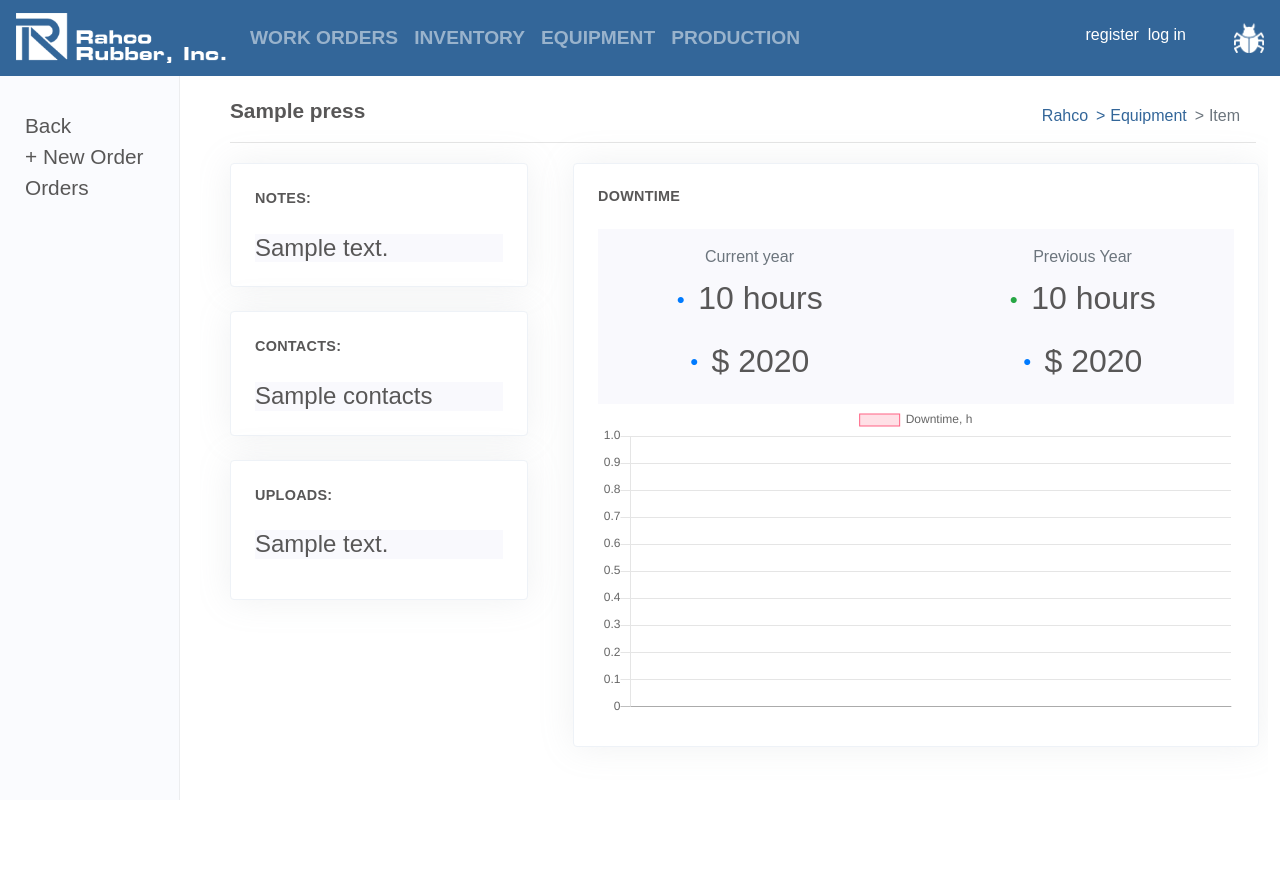
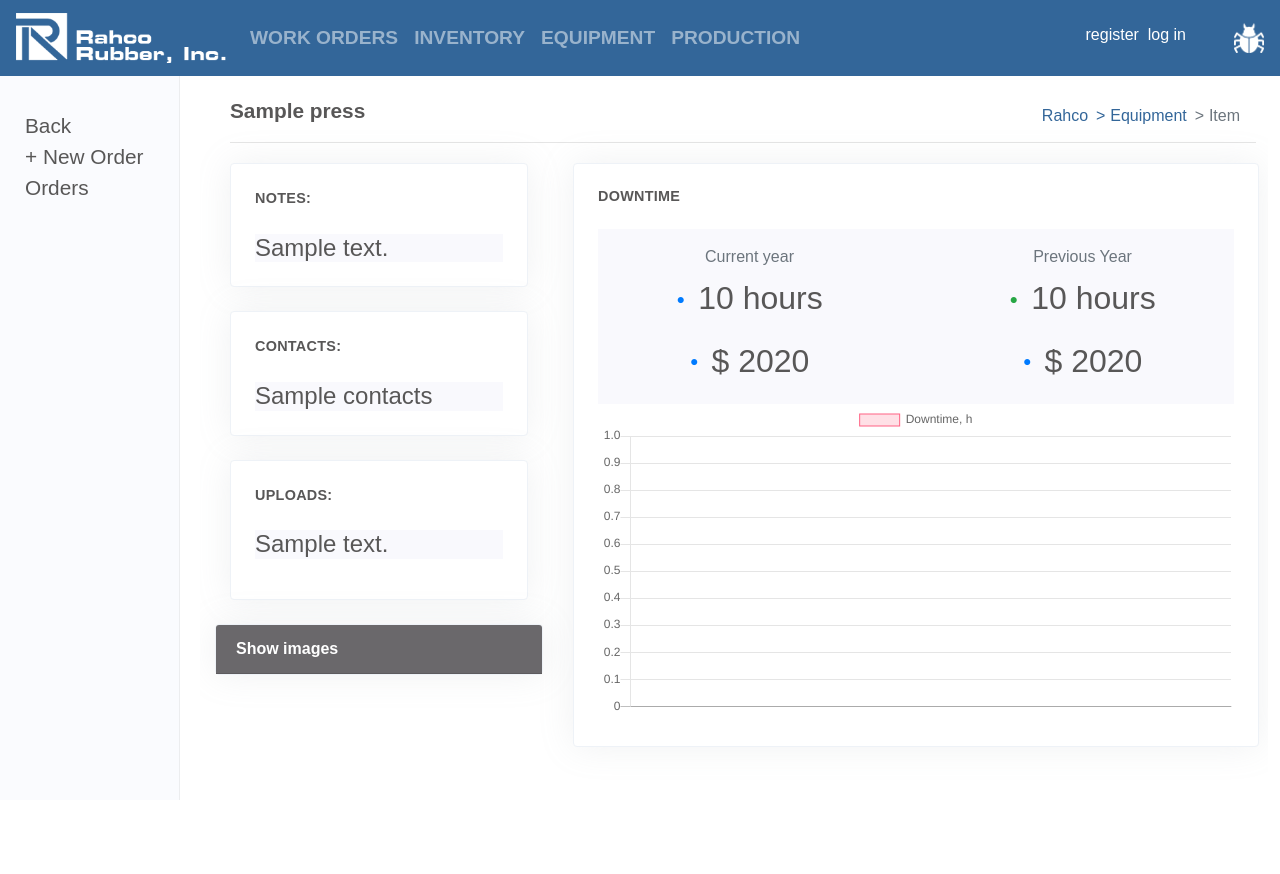
Before and after one commit to gunnerson/zERP, a Django app: template equip/templates/equip/press_detail.html in a window 1280 px wide. Shown: the top 874 px of the page. Run offline with Django 3.2, Linux system fonts and the light colour scheme; the template is opened without the code that fills it: most values are stand-ins (such as "Sample title", 1, 10 or a date in 2020); grey boxes marked "Sample" are stand-in pictures; parts of the project's set-up code (start-up, migrations or seed data) failed here and were passed over; some libraries are stand-ins or nearby versions.

Commit message:
linked order images to presses

```diff
--- a/equip/templates/equip/press_detail.html
+++ b/equip/templates/equip/press_detail.html
@@ -151,6 +151,25 @@
           </div>
         </div>
       </div>
+      {% if images %}
+        <div class="card">
+          <a data-toggle="collapse" href="#collapseExample" role="button" aria-expanded="false" aria-controls="collapseExample">
+            <div class="card-header repair">
+              <b>Show images</b>
+            </div>
+          </a>
+          <div class="collapse" id="collapseExample">
+            <div class="card-body">
+              {% for image in images %}
+              <p>
+              <a href="{{ MEDIA_URL }}{{ image }}">
+                <img src="{{ MEDIA_URL }}{{ image }}">
+              </a>
+              {% endfor %}
+            </div>
+          </div>
+        </div>
+      {% endif %}
     </div>
 
     <div class="col-lg-8">
--- a/equip/views.py
+++ b/equip/views.py
@@ -16,7 +16,7 @@ from django.core import serializers
 # from rest_framework import authentication, permissions
 
 from .models import Press, Upload, Imprint
-from mtn.models import Order, Pm
+from mtn.models import Order, Pm, Image
 from mtn.cm import has_group, get_shift, is_valid_param, get_url_kwargs
 from .forms import PressUpdateForm, UploadCreateForm
 from invent.models import Part
@@ -94,7 +94,9 @@ class PressDetailView(LoginRequiredMixin, DetailView):
             context['next_pm_duedate'] = next_pm.due_date()
         except Pm.DoesNotExist:
             pass
+        images = Image.objects.filter(press=self.object.id)
         context['uploads'] = uploads
+        context['images'] = images
         context['dts_total'] = dts_total
         context['dts_last'] = dts_last
         context['cost_this_year'] = cost_this_year
--- a/mtn/models.py
+++ b/mtn/models.py
@@ -104,6 +104,7 @@ class Order(models.Model):
 class Image(models.Model):
     """Uploaded images related to a work order"""
     order = models.ForeignKey(Order, on_delete=models.CASCADE, null=True)
+    press = models.ForeignKey(Press, on_delete=models.CASCADE, null=True)
     image = models.ImageField()
 
     def __str__(self):
--- a/mtn/views.py
+++ b/mtn/views.py
@@ -251,6 +251,7 @@ class ImageCreateView(LoginRequiredMixin, UserPassesTestMixin, CreateView):
         self.object = form.save(commit=False)
         file_ext = Path(self.object.image.name).suffixes
         self.object.order = order
+        self.object.press = order.local
         self.object.image.name = 'mtn/{0}/{1}{2}'.format(
             order.id, date, file_ext)
         self.object.save()
```
